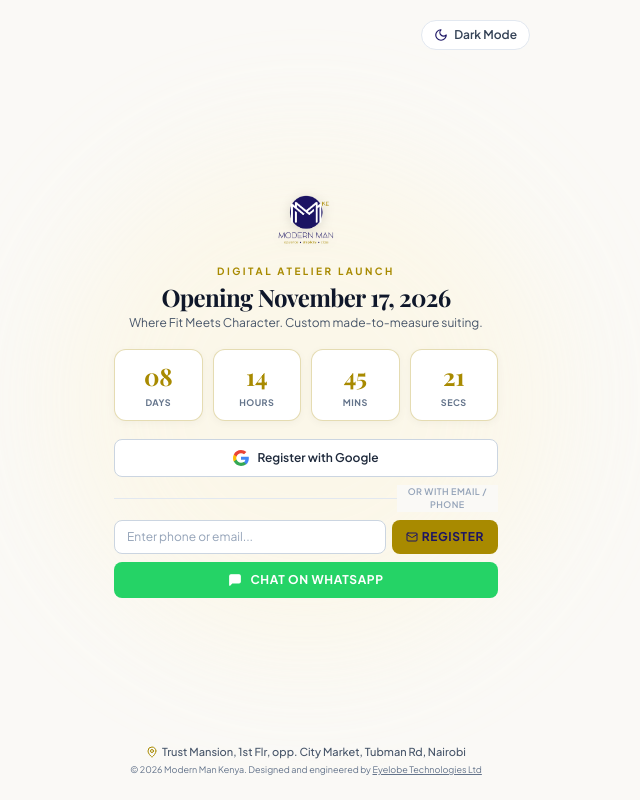
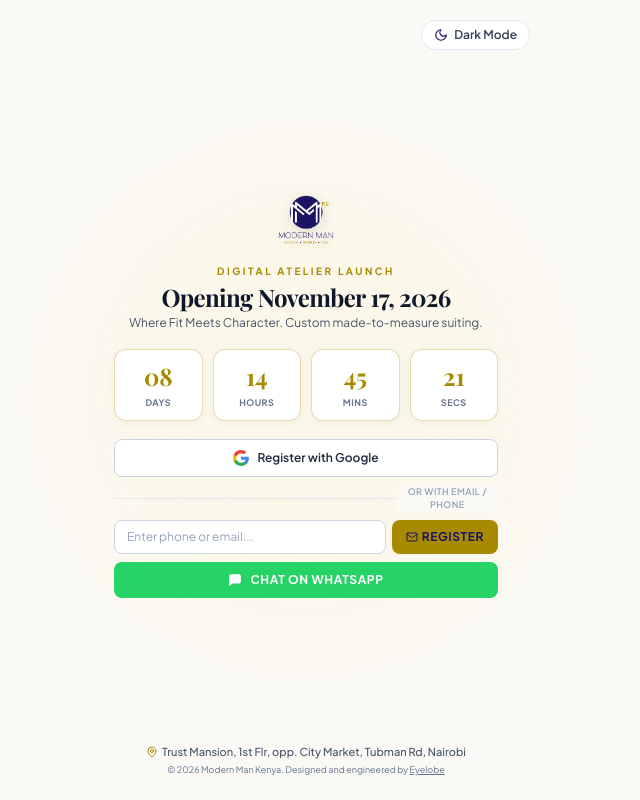
Before and after one commit to otienoronny56-svg/modernmankenya-website, a Next.js app: page /coming-soon in a window 1280 px wide. Shown: the whole page, without its empty margins (334-974 px from the left). Built offline with nearby package versions, Linux system fonts and the light colour scheme; no server answers; a web font is replaced by a local one.

Commit message:
fix(footer): shorten attribution to 'Designed and engineered by Eyelobe' linked to eyelobetech.com

```diff
--- a/app/coming-soon/page.tsx
+++ b/app/coming-soon/page.tsx
@@ -382,7 +382,7 @@ export default function PreLaunchPage() {
             rel="noopener noreferrer"
             className="underline underline-offset-1 hover:text-brand-gold transition-colors"
           >
-            Eyelobe Technologies Ltd
+            Eyelobe
           </a>
         </div>
       </footer>
--- a/components/layout/Footer.tsx
+++ b/components/layout/Footer.tsx
@@ -302,7 +302,7 @@ export const Footer: React.FC = () => {
                 rel="noopener noreferrer"
                 className="text-stone-800 hover:text-brand-gold font-medium underline underline-offset-2 transition-colors"
               >
-                Eyelobe Technologies Ltd
+                Eyelobe
               </a>
             </span>
           </div>
```
